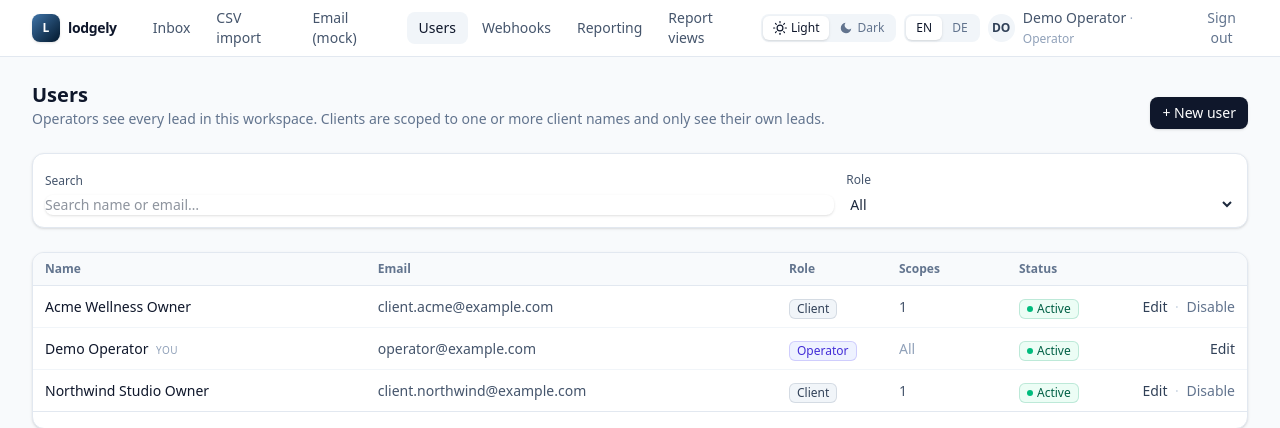
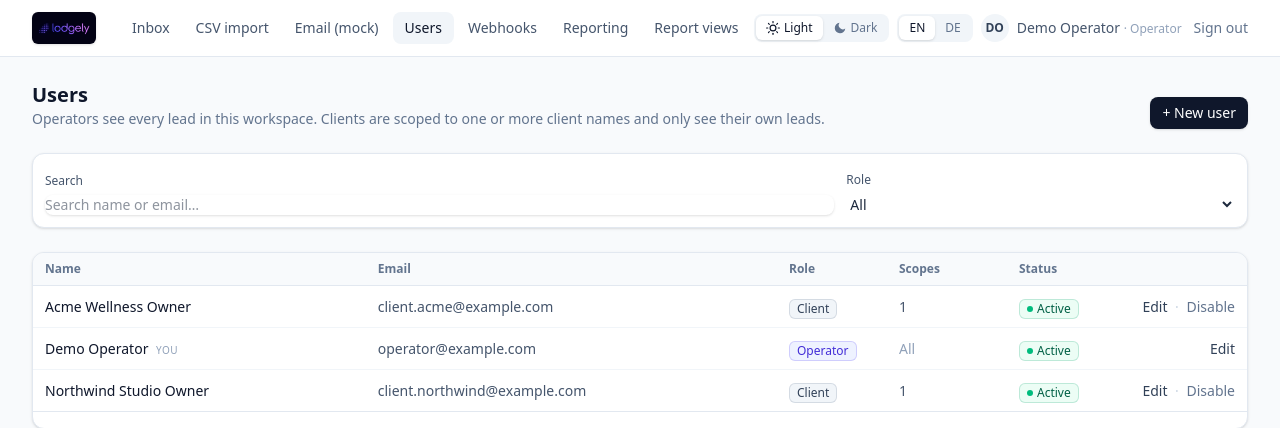
Before and after one commit to vidual-labs/lodgely, a Laravel app: page /users in a window 1280 px wide. Shown: the top 428 px of the page. Run offline with Laravel 12, Linux system fonts and the light colour scheme; the visitor is signed in with stand-in values (Sample User, id 1); data comes from the database, SQL or seed files in the repository; style sheets or scripts are compiled from the project's sources; some libraries are stand-ins or nearby versions.

Commit message:
Integrate lodgely logo into topbar and login screen (v0.11.5)
Replaces the placeholder "L" gradient square in the app topbar and on
the login page with the actual lodgely logo graphic (wordmark + dot
mark). The asset is the same artwork the README links to under
.github/logo.png, copied into public/img/logo.png so it is directly
servable by the web app without going through Vite.

https://claude.ai/code/session_01UCCn7JSx2mjw98EdFcyaXK

```diff
--- a/composer.json
+++ b/composer.json
@@ -1,7 +1,7 @@
 {
     "name": "lodgely/lodgely",
     "type": "project",
-    "version": "0.11.4",
+    "version": "0.11.5",
     "description": "lodgely - an open-source lead intake hub. Collects, unifies and reviews leads from CSV, email, webhooks and manual sources.",
     "keywords": ["lodgely", "leads", "intake", "laravel", "livewire", "open-source"],
     "license": "GPL-3.0-only",
--- a/resources/views/components/app/topbar.blade.php
+++ b/resources/views/components/app/topbar.blade.php
@@ -1,9 +1,10 @@
 <header class="sticky top-0 z-30 border-b border-slate-200 dark:border-slate-800 bg-white/90 dark:bg-slate-900/90 backdrop-blur-sm">
     <div class="mx-auto max-w-[1400px] px-4 sm:px-6 lg:px-8 h-14 flex items-center justify-between">
         <div class="flex items-center gap-6">
-            <a href="{{ route('inbox') }}" class="flex items-center gap-2 group">
-                <span class="inline-flex h-7 w-7 items-center justify-center rounded-lg bg-gradient-to-br from-brand-500 to-brand-900 text-white text-xs font-bold shadow-sm group-hover:shadow-md transition-shadow">L</span>
-                <span class="text-sm font-semibold tracking-tight text-slate-900 dark:text-slate-50">{{ config('lodgely.brand.name') }}</span>
+            <a href="{{ route('inbox') }}" class="flex items-center group" aria-label="{{ config('lodgely.brand.name') }}">
+                <img src="{{ asset('img/logo.png') }}"
+                     alt="{{ config('lodgely.brand.name') }}"
+                     class="h-8 w-auto rounded-md shadow-sm group-hover:shadow-md transition-shadow">
             </a>
 
             <nav class="hidden md:flex items-center gap-0.5 text-sm">
```
Also changed, not shown: resources/views/auth/login.blade.php (+4 -3 lines), CHANGELOG.md, public/img/logo.png (added).
